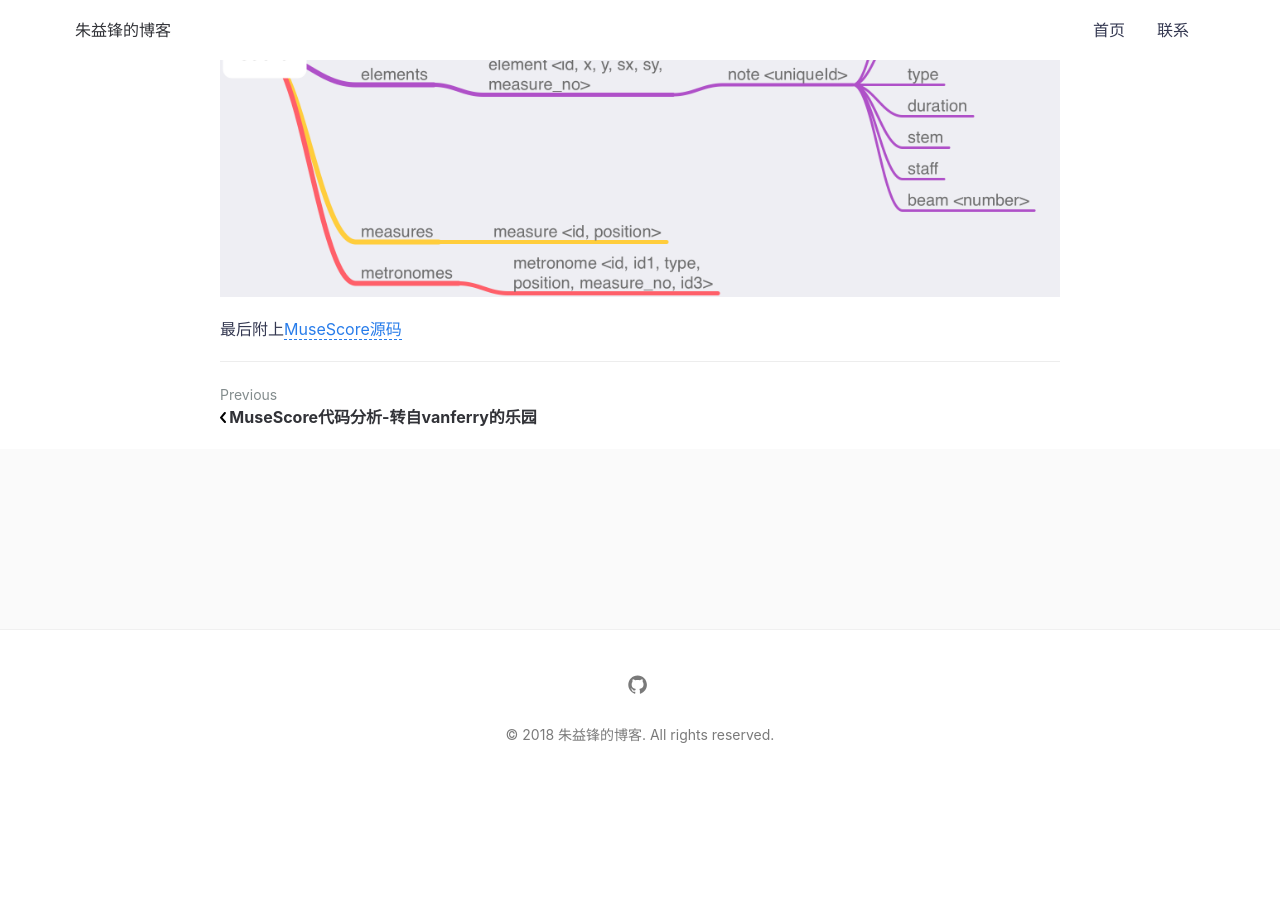
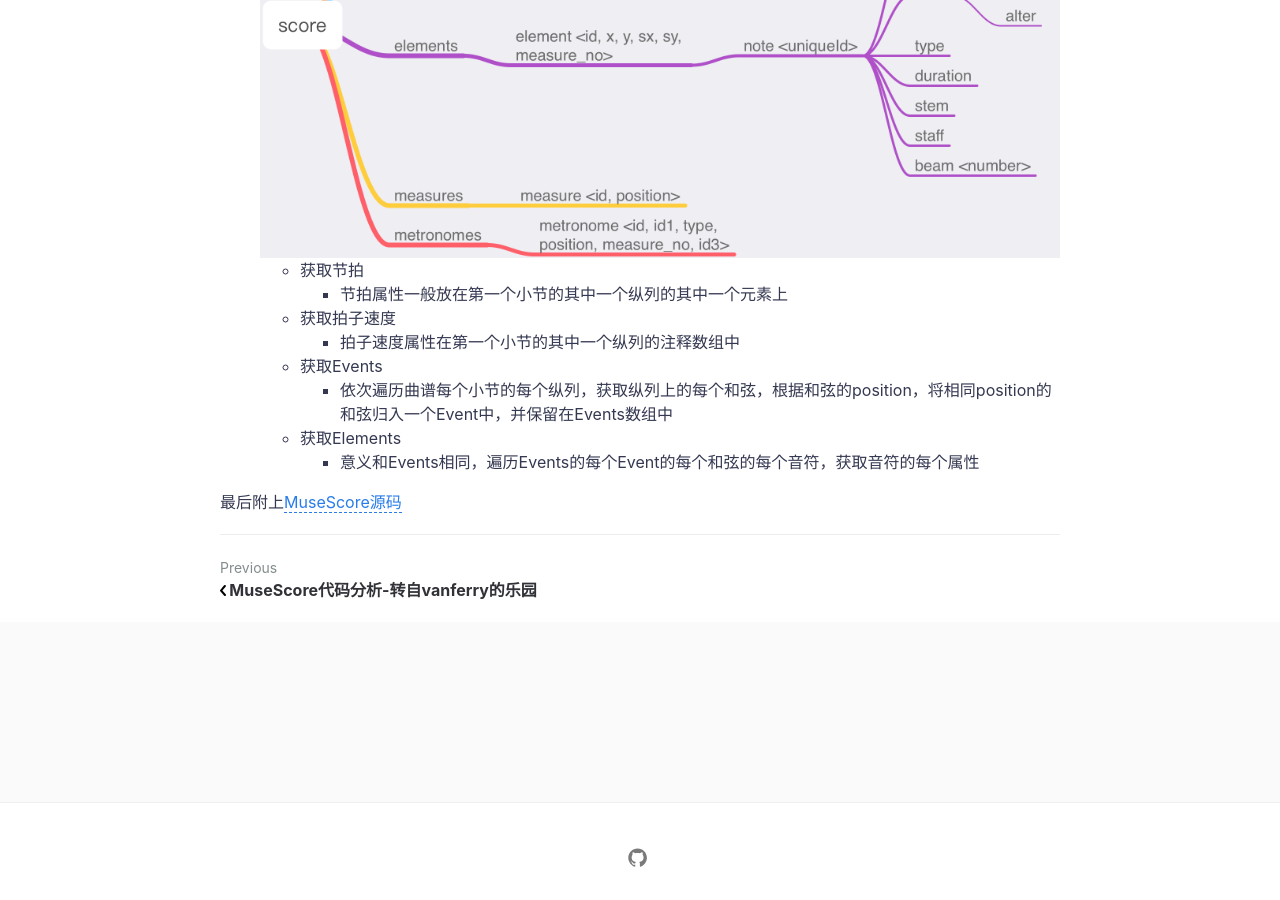
Before and after one commit to zyfilife/zyfilife.github.io, a Jekyll site: the page built from _posts/2018-04-09-MuseScore.md, in a window 1280 px wide and 900 px high, scrolled down 2440 px. Built offline with Jekyll 4.4.1, drawn with Linux system fonts in a browser that asks for light colours; comment, search, counter and statistics services are not loaded; before the commit the page ends 3230 px from its top, so only the background shows below that.

Commit message:
no message

```diff
--- a/_posts/2018-04-09-MuseScore.md
+++ b/_posts/2018-04-09-MuseScore.md
@@ -18,7 +18,7 @@
 
 ### 源码解析
 - MuseScore中曲谱的结构
-![曲谱结构介绍](/assets/img/posts/2018-04-09-musescore源码解析/MuseScore.png)
+	![曲谱结构介绍](/assets/img/posts/2018-04-09-musescore源码解析/MuseScore.png)
 	- 最普通的情况下, 一个Score对象由一条或二条Staff(五线谱)构成, Staff包含若干个Measure(小节),Measure包含若干个Segment(纵列), Segment包含Chord(和弦)或者Rest(休止符), Chord包含一个或若干个Note(音符), Chord也可能包含GraceNotes(装饰音和弦数组)
 
 	- 从另一个角度看, 一个Score也可以看作一个RepeatList(重复弹奏小段数组)，RepeatList包含一个或者若干个RepeatSegment(重复弹奏的小段), RepeatSegment包含若干个Measure
@@ -41,8 +41,14 @@
 
 ### 功能扩展
 - 导出一个自定义的xml文件
-
-![文件结构](/assets/img/posts/2018-04-09-musescore源码解析/score.png)
-
+	![文件结构](/assets/img/posts/2018-04-09-musescore源码解析/score.png)
+	- 获取节拍
+		- 节拍属性一般放在第一个小节的其中一个纵列的其中一个元素上
+	- 获取拍子速度
+		- 拍子速度属性在第一个小节的其中一个纵列的注释数组中
+	- 获取Events
+		- 依次遍历曲谱每个小节的每个纵列，获取纵列上的每个和弦，根据和弦的position，将相同position的和弦归入一个Event中，并保留在Events数组中
+	- 获取Elements
+		- 意义和Events相同，遍历Events的每个Event的每个和弦的每个音符，获取音符的每个属性
 
 最后附上[MuseScore源码](https://github.com/musescore/MuseScore/)
```
